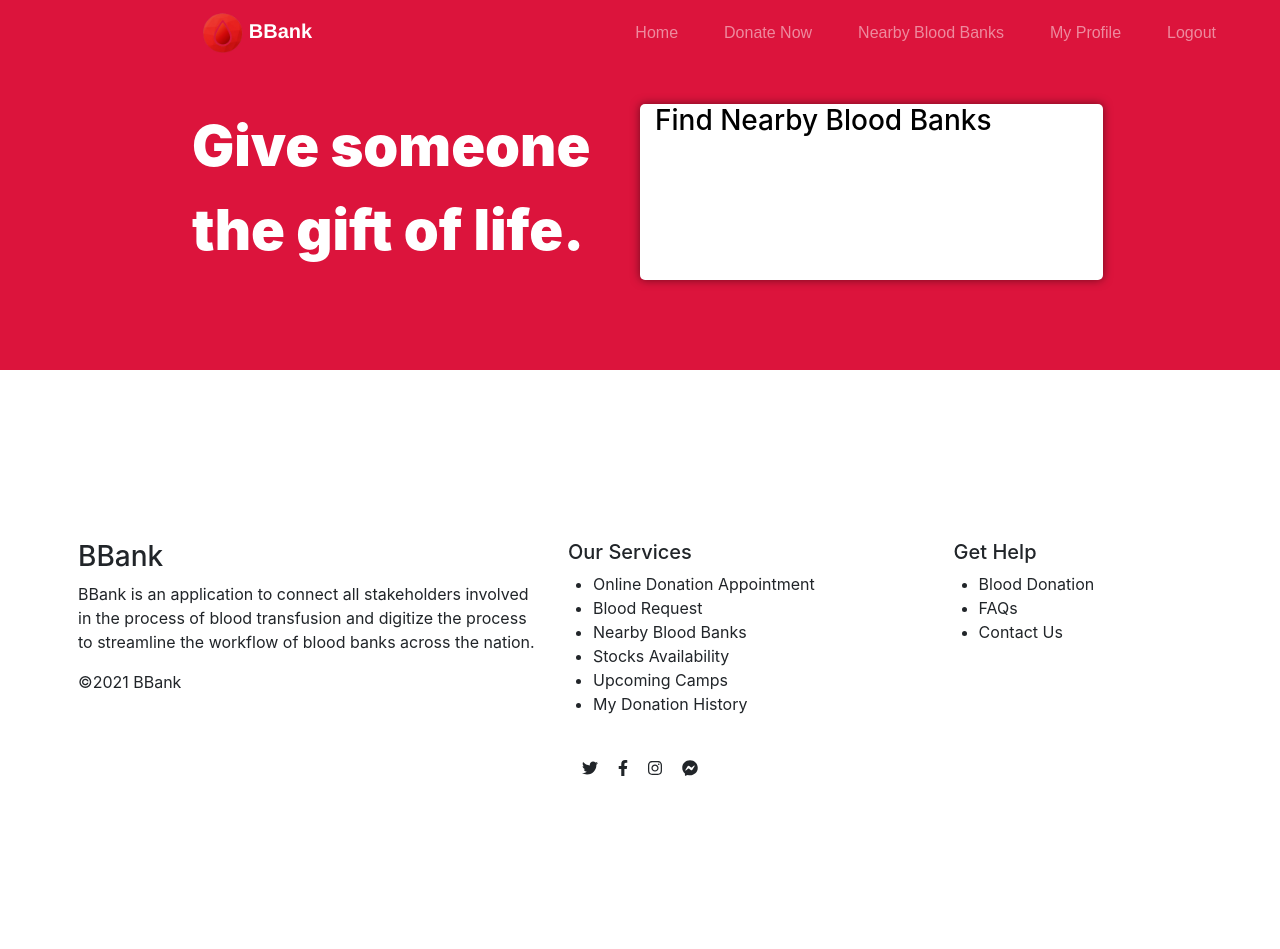
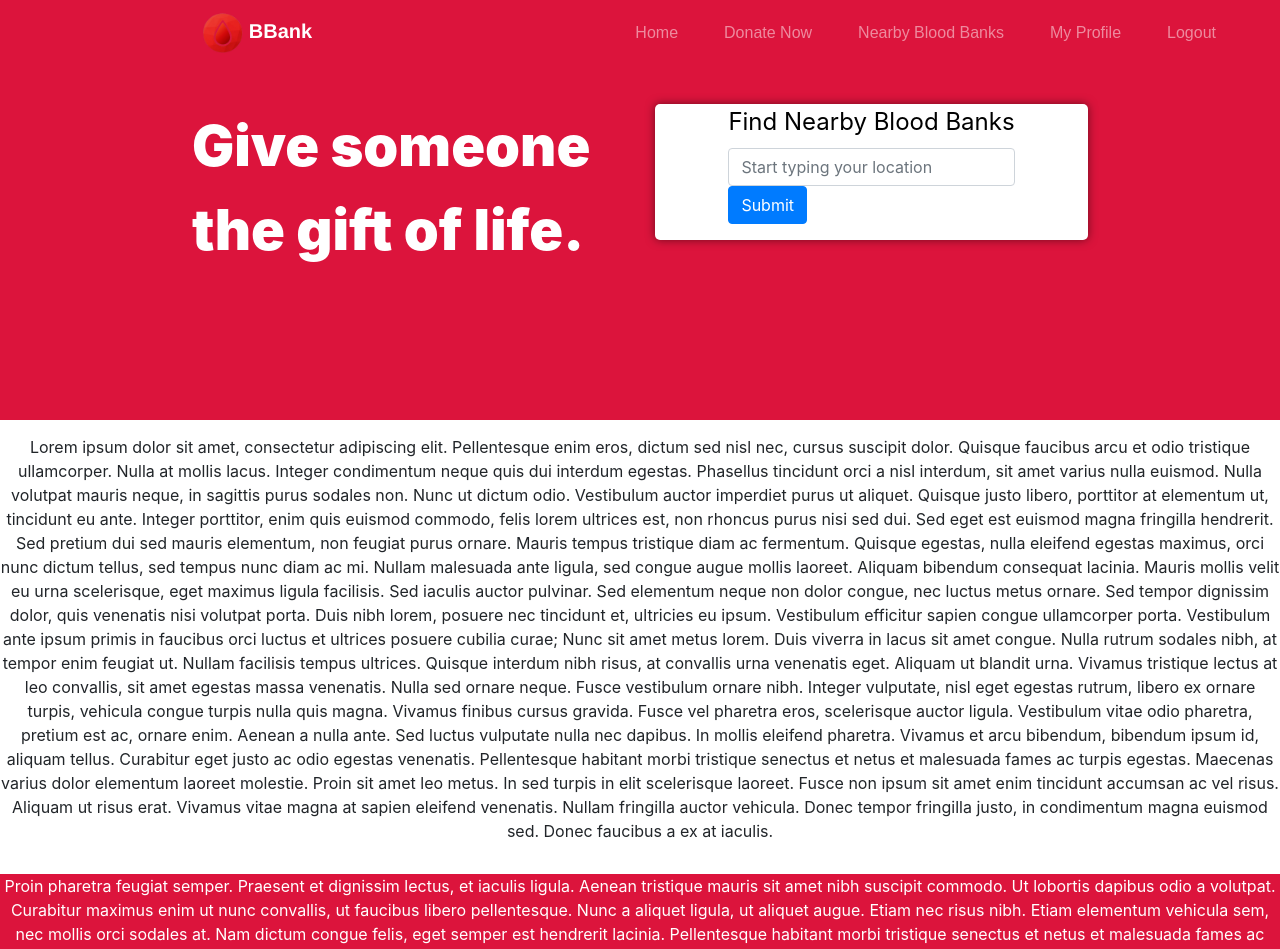
Before and after one commit to yashgandhi876/BBank_Frontend, a React (Create React App) app: page / in a window 1280 px wide. Shown: the top 949 px of the page. Before the commit the page ends 800 px from the top, so only its background shows below. Built offline with nearby package versions, Linux system fonts and the light colour scheme.

Commit message:
Homepage Design- Form

```diff
--- a/src/App.css
+++ b/src/App.css
@@ -76,7 +76,9 @@
 #mobile-nav {
     padding-right: 25px;
 }
-
+.landing-div{
+    background: white;
+}
 /*Title Section*/
 /*Headings*/
 .big-heading {
@@ -88,24 +90,37 @@
 .colored-section {
     background-color: #DC143C;
     color: #fff;
+    padding-bottom: 50px;
 }
 
+#title{
+    height: 100%;
+}
 /*Title Section*/
 #title .container-fluid {
     text-align: left;
     padding: 3% 15% 7%;
+
 }
 
-.container-search-bank-form {
+.nearby-city-bank-form {
     background: #fff;
     box-shadow: 0 0 10px 0 rgba(0, 0, 0, 0.5);
     border-radius: 5px;
     color: #000;
+    display: flex;
+    flex-direction: row;
+
 }
+.nearby-city-bank-form .form{
+    text-align: center;
+    margin:0 auto;
+}
+
+
 
 /*Footer*/
 #footer {
-    position: fixed;
     bottom: 0;
     width: 100%;
 }
@@ -117,3 +132,8 @@
 .social-icon {
     margin: 20px 10px;
 }
+.white-section{
+    padding-top: 15px;
+    padding-bottom: 15px;
+    background: white;
+}
--- a/src/Components/Layout/Header.js
+++ b/src/Components/Layout/Header.js
@@ -35,7 +35,7 @@ class Header extends Component {
         return (
             <div>
                 <nav className={"navbar navbar-expand-sm navbar-dark navbar-bg-custom navbar-sticky"}>
-                    <a className={"navbar-brand"}> <img src={AppLogo} alt="Logo" id={"navbar-brand-logo"}/> BBank</a>
+                    <a className={"navbar-brand"} href={"#"}> <img src={AppLogo} alt="Logo" id={"navbar-brand-logo"}/> BBank</a>
                     {/*<div className={"container"}>*/}
                     {/*    Blood Bank Management System*/}
 
--- a/src/Components/Layout/Landing.js
+++ b/src/Components/Layout/Landing.js
@@ -3,21 +3,125 @@ import React, {Component} from "react";
 class Landing extends Component {
     render() {
         return (
+            <div className={"landing-div"}>
                 <section className={"colored-section"} id="title">
                     <div className={"container-fluid"}>
-                    <div className="landing row">
-                        <div className={"col-lg-6 col-md-12"}>
+                        <div className="landing row justify-content-center">
+                            <div className={"col-lg-6 "}>
                                 <h1 className={"big-heading"}>Give someone the gift of life.</h1>
                             </div>
+                            <div className={"col-lg-6 "}>
+                                <div className={"justify-content-center nearby-city-bank-form"}>
+                                    <form>
+                                        <legend>Find Nearby Blood Banks</legend>
+                                        <div className="form-group">
 
-                        <div className={"container-search-bank-form col-lg-6 col-md-12"}>
-                            <h3 className={"h3-temp"}>Find Nearby Blood Banks</h3>
+                                            <input type="text" className="form-control" id="form-location"
+                                                   placeholder="Start typing your location">
 
+                                            </input>
+                                            <button type="submit" className="btn btn-primary">Submit</button>
+                                        </div>
+                                    </form>
+                                </div>
 
                             </div>
                         </div>
                     </div>
+
                 </section>
+                <section className={"white-section"}>
+                    <div><p>Lorem ipsum dolor sit amet, consectetur adipiscing elit. Pellentesque enim eros, dictum sed
+                        nisl
+                        nec,
+                        cursus suscipit dolor. Quisque faucibus arcu et odio tristique ullamcorper. Nulla at mollis
+                        lacus.
+                        Integer
+                        condimentum neque quis dui interdum egestas. Phasellus tincidunt orci a nisl interdum, sit amet
+                        varius nulla
+                        euismod. Nulla volutpat mauris neque, in sagittis purus sodales non. Nunc ut dictum odio.
+                        Vestibulum
+                        auctor
+                        imperdiet purus ut aliquet. Quisque justo libero, porttitor at elementum ut, tincidunt eu ante.
+                        Integer
+                        porttitor, enim quis euismod commodo, felis lorem ultrices est, non rhoncus purus nisi sed dui.
+                        Sed
+                        eget est
+                        euismod magna fringilla hendrerit. Sed pretium dui sed mauris elementum, non feugiat purus
+                        ornare.
+                        Mauris
+                        tempus tristique diam ac fermentum. Quisque egestas, nulla eleifend egestas maximus, orci nunc
+                        dictum
+                        tellus, sed tempus nunc diam ac mi. Nullam malesuada ante ligula, sed congue augue mollis
+                        laoreet.
+                        Aliquam
+                        bibendum consequat lacinia.
+
+                        Mauris mollis velit eu urna scelerisque, eget maximus ligula facilisis. Sed iaculis auctor
+                        pulvinar.
+                        Sed
+                        elementum neque non dolor congue, nec luctus metus ornare. Sed tempor dignissim dolor, quis
+                        venenatis nisi
+                        volutpat porta. Duis nibh lorem, posuere nec tincidunt et, ultricies eu ipsum. Vestibulum
+                        efficitur
+                        sapien
+                        congue ullamcorper porta. Vestibulum ante ipsum primis in faucibus orci luctus et ultrices
+                        posuere
+                        cubilia
+                        curae; Nunc sit amet metus lorem. Duis viverra in lacus sit amet congue. Nulla rutrum sodales
+                        nibh,
+                        at
+                        tempor enim feugiat ut. Nullam facilisis tempus ultrices.
+
+                        Quisque interdum nibh risus, at convallis urna venenatis eget. Aliquam ut blandit urna. Vivamus
+                        tristique
+                        lectus at leo convallis, sit amet egestas massa venenatis. Nulla sed ornare neque. Fusce
+                        vestibulum
+                        ornare
+                        nibh. Integer vulputate, nisl eget egestas rutrum, libero ex ornare turpis, vehicula congue
+                        turpis
+                        nulla
+                        quis magna. Vivamus finibus cursus gravida. Fusce vel pharetra eros, scelerisque auctor ligula.
+
+                        Vestibulum vitae odio pharetra, pretium est ac, ornare enim. Aenean a nulla ante. Sed luctus
+                        vulputate nulla
+                        nec dapibus. In mollis eleifend pharetra. Vivamus et arcu bibendum, bibendum ipsum id, aliquam
+                        tellus.
+                        Curabitur eget justo ac odio egestas venenatis. Pellentesque habitant morbi tristique senectus
+                        et
+                        netus et
+                        malesuada fames ac turpis egestas. Maecenas varius dolor elementum laoreet molestie. Proin sit
+                        amet
+                        leo
+                        metus. In sed turpis in elit scelerisque laoreet. Fusce non ipsum sit amet enim tincidunt
+                        accumsan
+                        ac vel
+                        risus. Aliquam ut risus erat. Vivamus vitae magna at sapien eleifend venenatis. Nullam fringilla
+                        auctor
+                        vehicula. Donec tempor fringilla justo, in condimentum magna euismod sed. Donec faucibus a ex at
+                        iaculis.
+
+                    </p>
+                    </div>
+                </section>
+                <section className={"colored-section"}>
+                    Proin pharetra feugiat semper. Praesent et dignissim lectus, et iaculis ligula. Aenean tristique
+                    mauris sit
+                    amet nibh suscipit commodo. Ut lobortis dapibus odio a volutpat. Curabitur maximus enim ut nunc
+                    convallis,
+                    ut faucibus libero pellentesque. Nunc a aliquet ligula, ut aliquet augue. Etiam nec risus nibh.
+                    Etiam
+                    elementum vehicula sem, nec mollis orci sodales at. Nam dictum congue felis, eget semper est
+                    hendrerit
+                    lacinia. Pellentesque habitant morbi tristique senectus et netus et malesuada fames ac turpis
+                    egestas.
+                    Suspendisse urna tellus, suscipit ac leo non, rhoncus elementum turpis. Nam laoreet tincidunt
+                    nunc,
+                    ac
+                    volutpat nisi ultrices at. Etiam leo felis, blandit gravida purus vel, condimentum molestie
+                    est.
+                </section>
+            </div>
         );
     }
 }
```
Also changed, not shown: 1 other file (tests, documents, lock files or other folders). Lines whose indentation alone changed are shown as unchanged.
